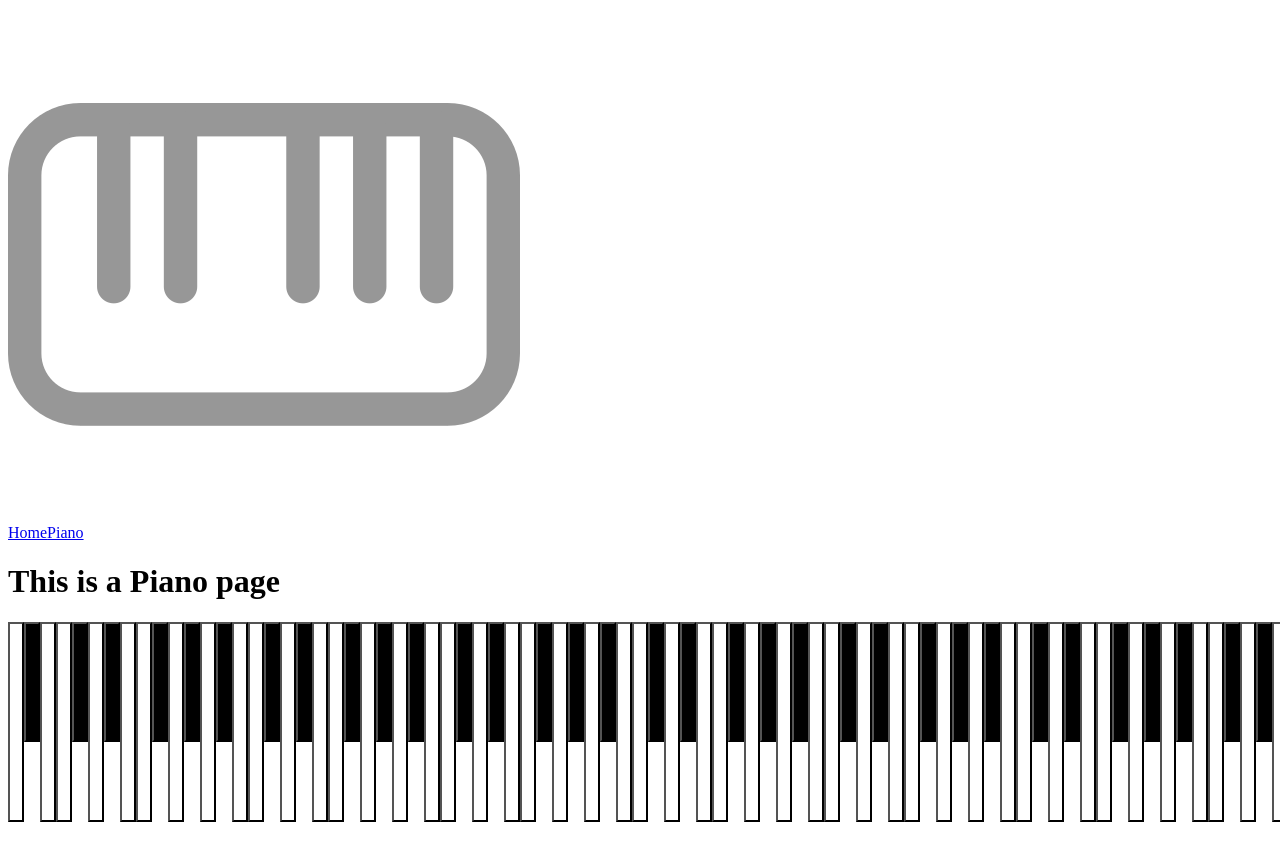
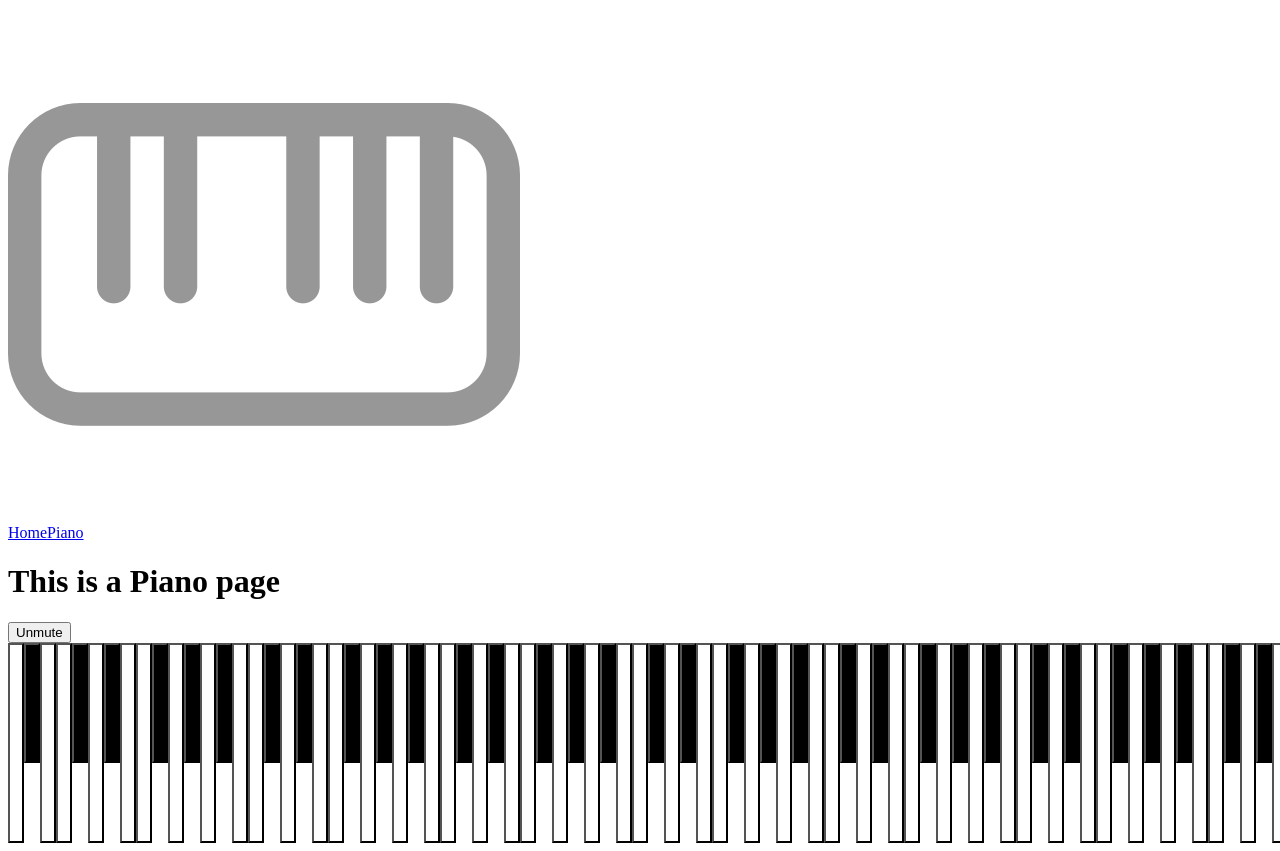
Before and after one commit to jennifershih/piano-web, a Vue app: page /piano in a window 1280 px wide. Shown: the top 851 px of the page. Before the commit the page ends 830 px from the top, so only its background shows below. Built offline with nearby package versions, Linux system fonts and the light colour scheme.

Commit message:
Add unmute button

```diff
--- a/src/views/PianoView.vue
+++ b/src/views/PianoView.vue
@@ -1,15 +1,22 @@
 <template>
   <h1>This is a Piano page</h1>
-
+  <button @click="unmute">Unmute</button>
   <Keyboard />
 </template>
 
 <script lang="ts">
+import { defineComponent } from "vue";
+import { start } from "tone";
 import Keyboard from "@/components/Keyboard.vue";
 
-export default {
+export default defineComponent({
   components: { Keyboard },
-};
+  methods: {
+    async unmute() {
+      await start();
+    },
+  },
+});
 </script>
 
 <style></style>
```
